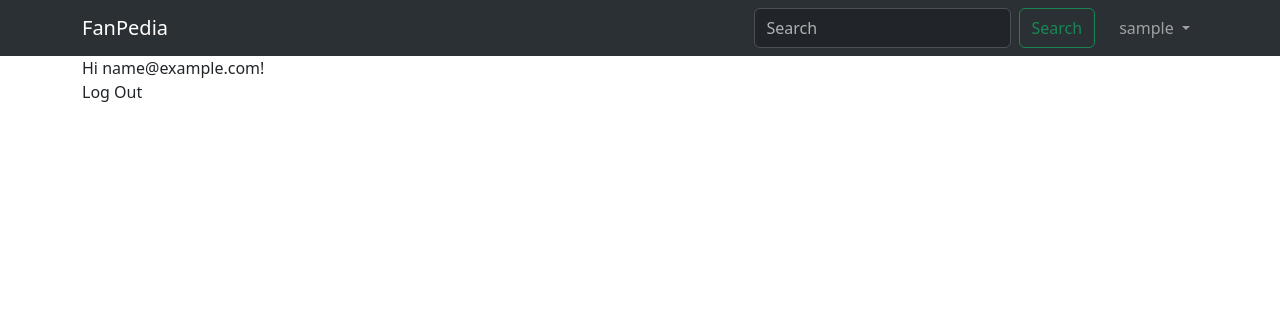
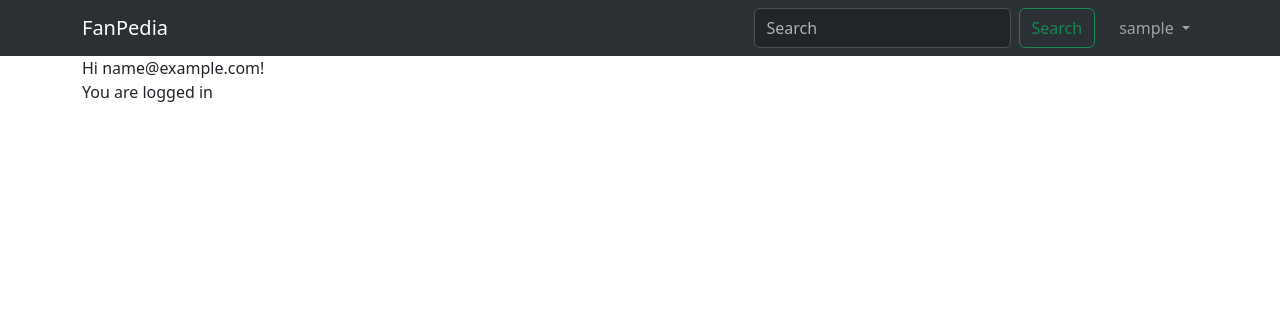
Before and after one commit to Shamit2105/fanp, a Django app: template templates/home.html in a window 1280 px wide. Shown: the top 316 px of the page. Run offline with Django 5.2, Linux system fonts and the light colour scheme; the template is opened without the code that fills it, so the values that code supplies are empty; the visitor is signed in with stand-in values (Sample User, id 1).

Commit message:
changed some bootstrap to improve functionality

```diff
--- a/templates/_base.html
+++ b/templates/_base.html
@@ -30,8 +30,13 @@
                                 {{ user.username }}
                             </a>
                             <ul class="dropdown-menu">
-                                <li><a class="dropdown-item" href="{% url 'change_password' %}">Change Password</a></li>
-                                <li><a class="dropdown-item" href="{% url 'logout' %}">Logout</a></li>
+
+                                <li>
+                                    <form method="post" action="{% url 'logout' %}">
+                                    {% csrf_token %}
+                                    <button type="submit" class="dropdown-item">Log Out</button>
+                                    </form>
+                                </li>
                             </ul>
                         {% else %}
                             <a class="nav-link dropdown-toggle" href="#" role="button" data-bs-toggle="dropdown" aria-expanded="false">
--- a/templates/home.html
+++ b/templates/home.html
@@ -4,10 +4,7 @@
 
 {% if user.is_authenticated %}
 Hi {{ user.email }}!
-<form method="post" action="{% url 'logout' %}">
-    {% csrf_token %}
-    <button type="submit" class="dropdown-item">Log Out</button>
-</form>
+<p>You are logged in</p>
 {% else %}
 <p>You are not logged in</p>
 
```
